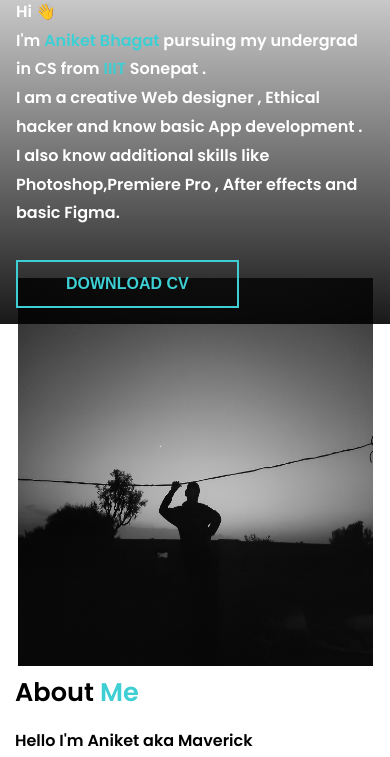
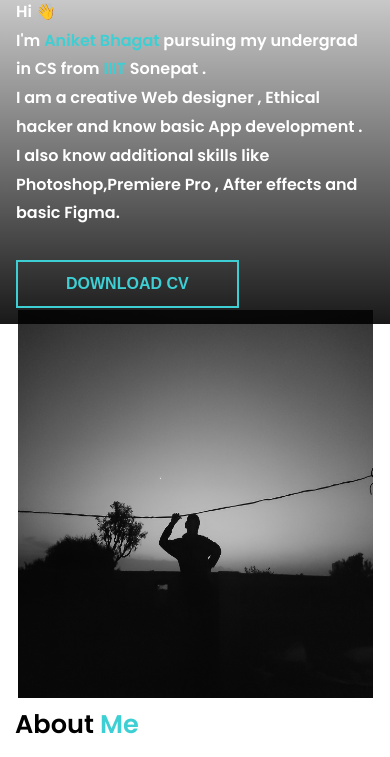
Before and after one commit to Maverick-420/Portfolio-2, a plain HTML site: page index.html in a window 390 px wide. Shown: the part 330-1087 px from the top of the page. Drawn offline with nearby package versions, Linux system fonts and the light colour scheme.

Commit message:
Update style.css

```diff
--- a/css/style.css
+++ b/css/style.css
@@ -531,7 +531,7 @@ footer .footer-socials a.social-icon-4:hover{
     }
 
     section.about .about-me-img{
-        margin-top:12rem;
+        margin-top:14rem;
     }
 
     .hero .right button{
```
